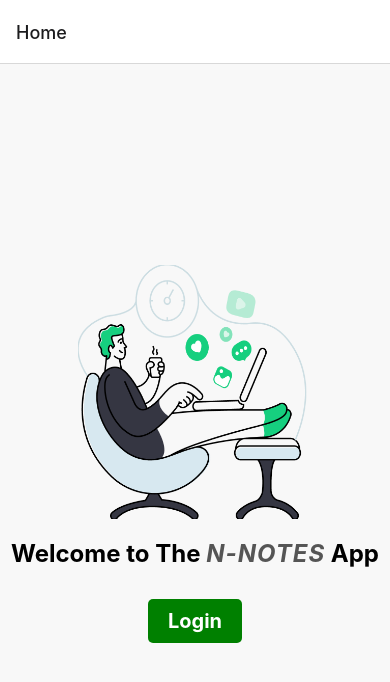
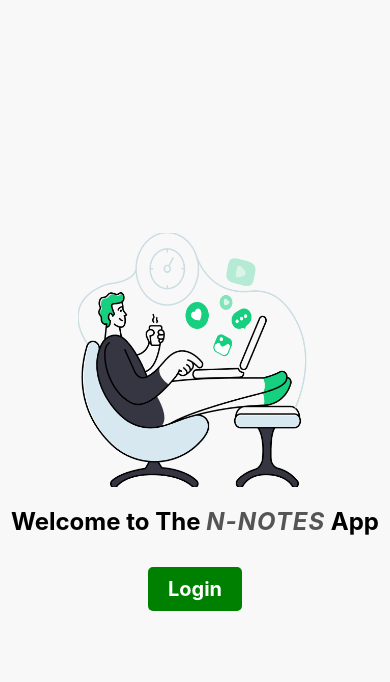
Before and after one commit to Adityaadpandey/Note_rn, a React Native app: screen / in a window 390 px wide. Shown: the top 682 px of the page. Built offline with nearby package versions, Linux system fonts and the light colour scheme.

Commit message:
lil on home

```diff
--- a/App.js
+++ b/App.js
@@ -9,7 +9,7 @@ const Stack = createStackNavigator();
 export default function App() {
   return (
     <NavigationContainer>
-      <Stack.Navigator initialRouteName="Home">
+      <Stack.Navigator initialRouteName="Home" screenOptions={{ headerShown: false }}>
         <Stack.Screen name="Home" component={Home} />
         <Stack.Screen name="Login" component={Login} />
       </Stack.Navigator>
```
